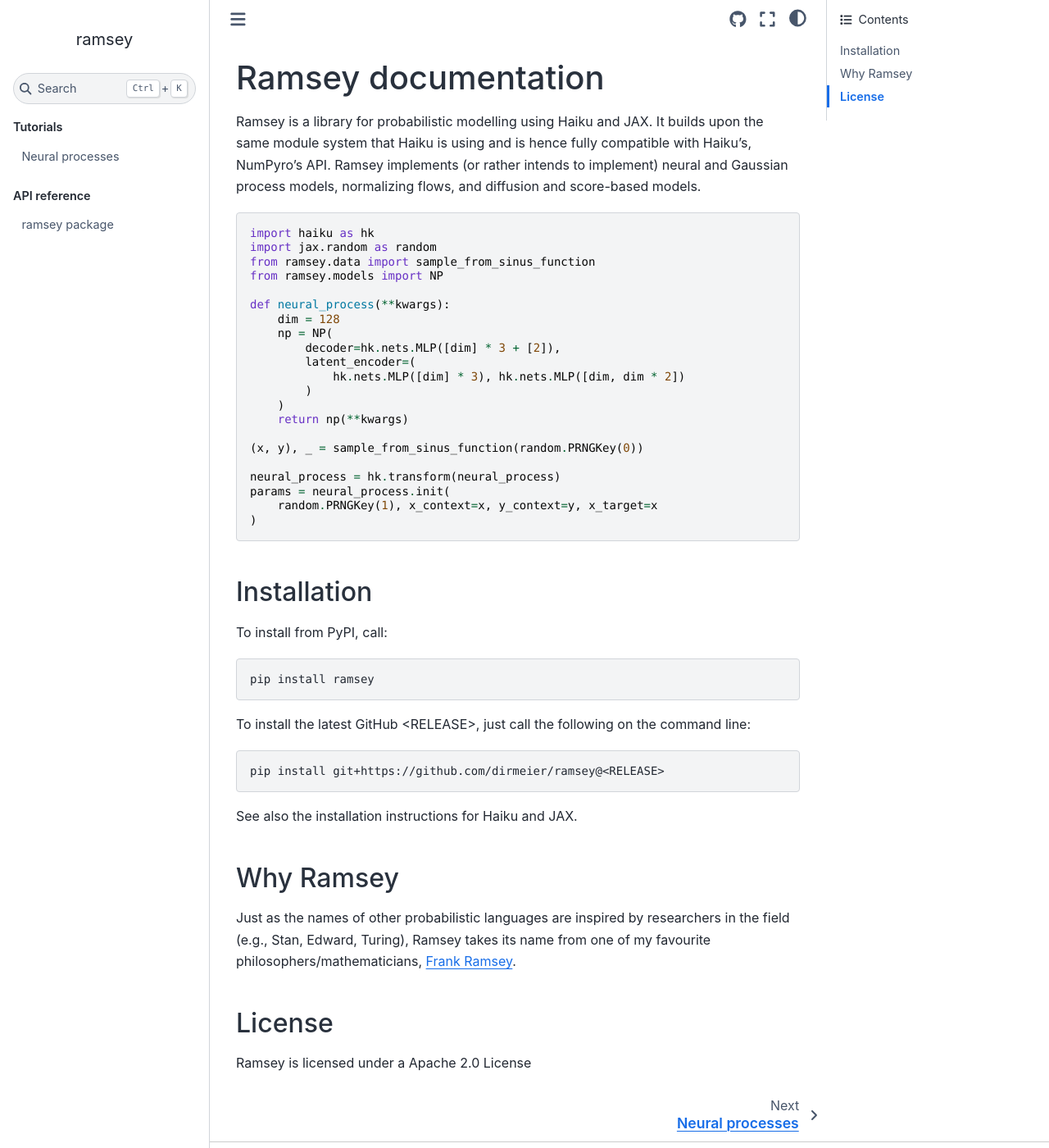
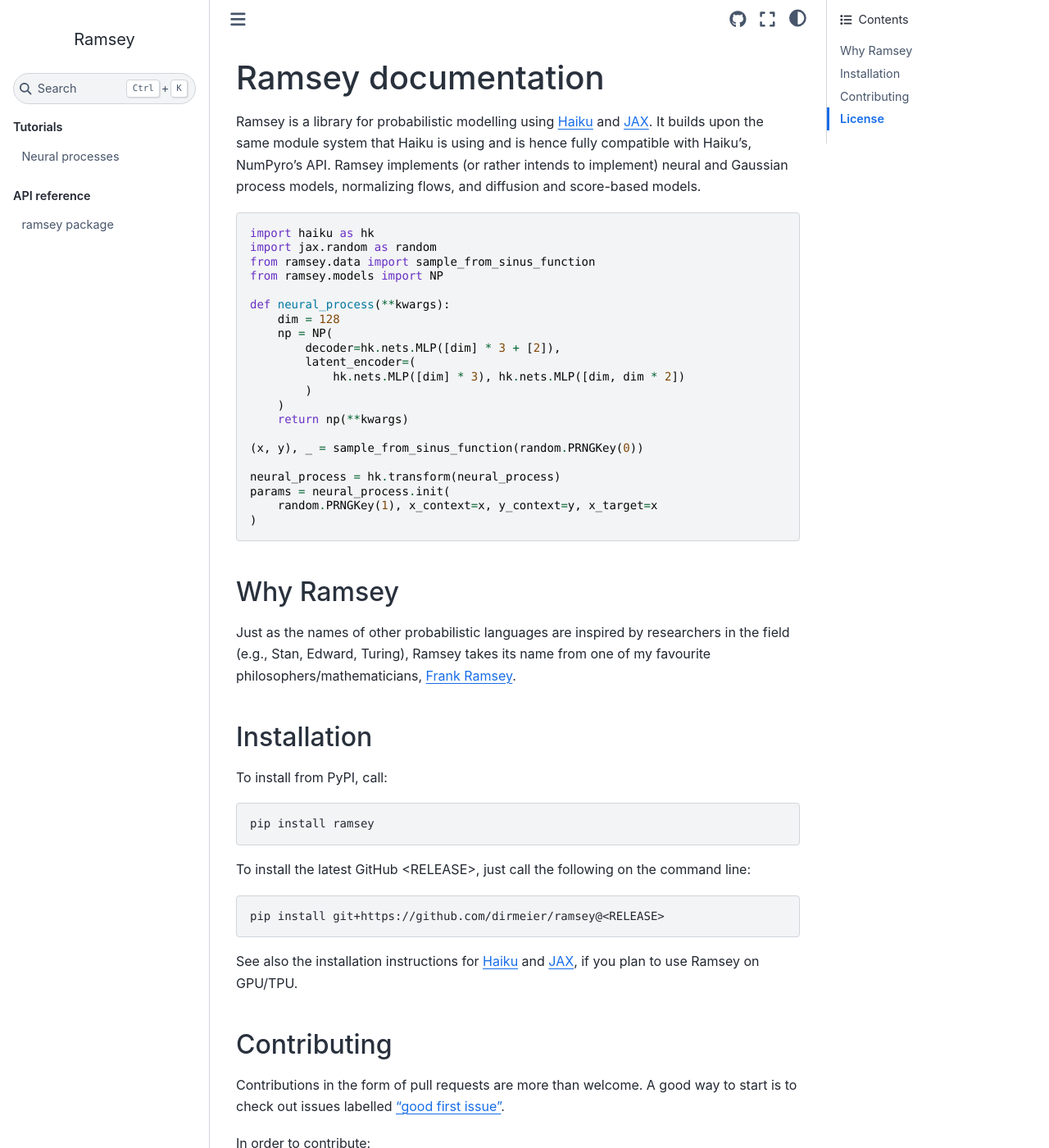
Before and after one commit to ramsey-devs/ramsey, a Sphinx documentation site: the page built from docs/source/index.rst, in a window 1280 px wide and 1400 px high. Shown: the whole window at 82% size. Built offline with Sphinx 7.4.7 and the Sphinx Book theme 1.1.4, drawn with Linux system fonts in a browser that asks for light colours; pages that are not in the unit, such as notebooks, are missing from menus; some of the changed text lies outside the part shown.

Commit message:
Improve landing page

```diff
--- a/docs/source/conf.py
+++ b/docs/source/conf.py
@@ -2,9 +2,9 @@
 import os
 from datetime import date
 
-project = "ramsey"
-copyright = f"{date.today().year}, the ramsey developers"
-author = "ramsey developers"
+project = "Ramsey"
+copyright = f"{date.today().year}, the Ramsey developers"
+author = "Ramsey developers"
 release = "0.0.2"
 
 extensions = [
@@ -64,4 +64,4 @@
     "use_download_button": False,
 }
 
-html_title = "ramsey"
+html_title = "Ramsey"
--- a/docs/source/index.rst
+++ b/docs/source/index.rst
@@ -3,7 +3,7 @@
 Ramsey documentation
 ====================
 
-Ramsey is a library for probabilistic modelling using Haiku and JAX.
+Ramsey is a library for probabilistic modelling using `Haiku <https://github.com/deepmind/dm-haiku>`_ and `JAX <https://github.com/google/jax>`_.
 It builds upon the same module system that Haiku is using  and is hence fully compatible with Haiku's, NumPyro's API.
 Ramsey implements (or rather intends to implement) neural and Gaussian process models, normalizing flows,
 and diffusion and score-based models.
@@ -32,9 +32,16 @@
         random.PRNGKey(1), x_context=x, y_context=y, x_target=x
     )
 
+
+Why Ramsey
+----------
+
+Just as the names of other probabilistic languages are inspired by researchers in the field
+(e.g., Stan, Edward, Turing), Ramsey takes its name from one of my favourite philosophers/mathematicians,
+`Frank Ramsey <https://plato.stanford.edu/entries/ramsey/>`_.
+
 Installation
 ------------
-
 
 To install from PyPI, call:
 
@@ -49,16 +56,19 @@
 
     pip install git+https://github.com/dirmeier/ramsey@<RELEASE>
 
+See also the installation instructions for `Haiku <https://github.com/deepmind/dm-haiku>`_ and `JAX <https://github.com/google/jax>`_, if
+you plan to use Ramsey on GPU/TPU.
 
-See also the installation instructions for Haiku and JAX.
+Contributing
+------------
 
-Why Ramsey
-----------
+Contributions in the form of pull requests are more than welcome. A good way to start is to check out issues labelled
+`"good first issue" <https://github.com/ramsey-devs/ramsey/issues?q=is%3Aissue+is%3Aopen+label%3A%22good+first+issue%22>`_.
 
-Just as the names of other probabilistic languages are inspired by researchers in the field
-(e.g., Stan, Edward, Turing), Ramsey takes
-its name from one of my favourite philosophers/mathematicians,
-`Frank Ramsey <https://plato.stanford.edu/entries/ramsey/>`_.
+In order to contribute:
+
+1) Install Ramsey and dev dependencies via :code:`pip install -e '.[dev]'`,
+2) test your contribution/implementation by calling :code:`tox` on the (Unix) command line before submitting a PR.
 
 License
 -------
```
Also changed, not shown: README.md (+32 -21 lines), 1 other file.
